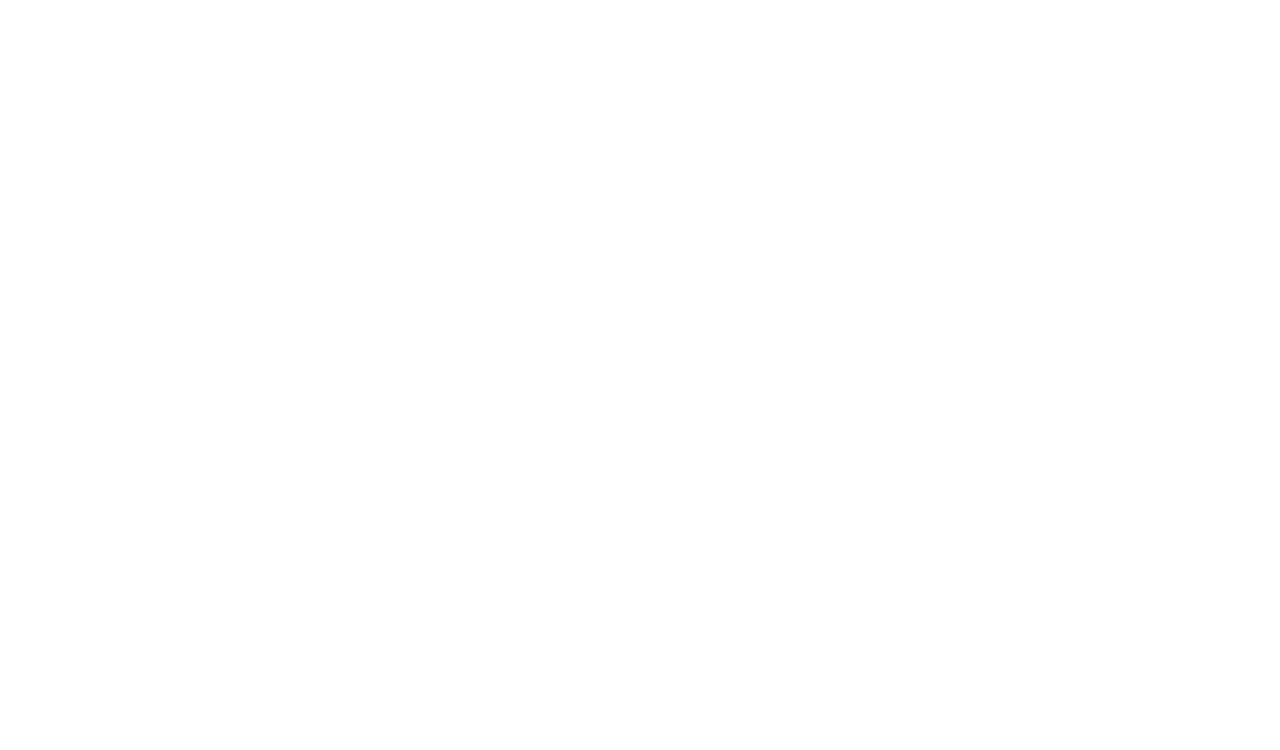
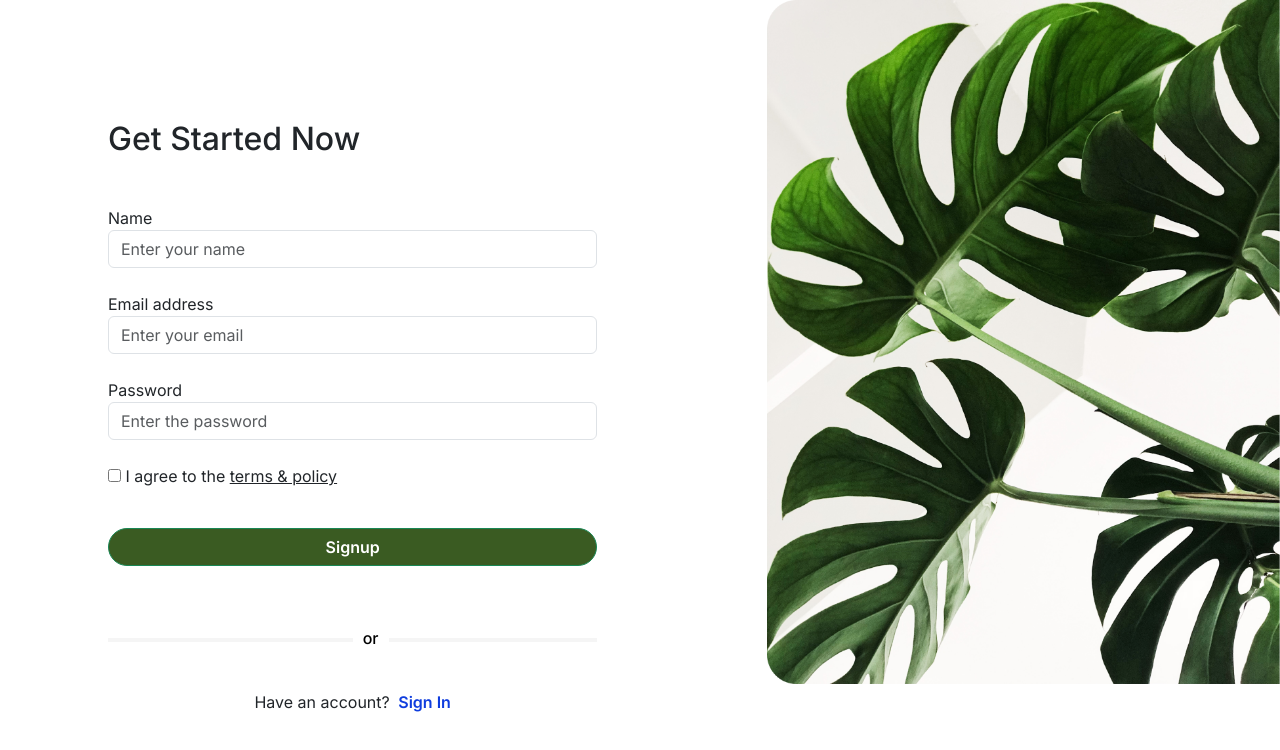
Before and after one commit to zey3dem3d/Login-System, a plain HTML site: page index.html in a window 1280 px wide. Drawn offline with Linux system fonts and the light colour scheme.

Commit message:
UI Design

```diff
--- a/css/style.css
+++ b/css/style.css
@@ -0,0 +1,50 @@
+body {
+  font-family: "Inter", sans-serif;
+  font-optical-sizing: auto;
+}
+
+button {
+  background-color: #3a5b22 !important;
+  font-weight: 600 !important;
+}
+
+.input-container-child {
+  margin-top: 120px !important;
+}
+
+@media all and (max-width: 1200px) {
+  img {
+    display: none;
+  }
+  .input-container-parent {
+    justify-content: center !important;
+    margin: 0 !important;
+  }
+  .input-container-child {
+    padding: 0;
+    width: 75% !important;
+  }
+}
+
+label span {
+  text-decoration: underline;
+}
+
+.center-line {
+  color: #fff;
+  border-bottom: 4px solid #f5f5f5;
+}
+
+.center-text {
+  color: #000;
+  left: 50%;
+  top: 50%;
+  background-color: #fff;
+  font-weight: 500;
+  padding: 0 10px;
+}
+
+.blue-word {
+  color: #0f3dde;
+  font-weight: 600;
+}
--- a/index.html
+++ b/index.html
@@ -4,11 +4,72 @@
     <meta charset="UTF-8" />
     <meta name="viewport" content="width=device-width, initial-scale=1.0" />
     <title>Login System</title>
+    <link rel="shortcut icon" href="images/chris-lee-image.png" />
     <link rel="stylesheet" href="./css/all.min.css" />
     <link rel="stylesheet" href="./css/bootstrap.min.css" />
     <link rel="stylesheet" href="./css/style.css" />
+    <link rel="preconnect" href="https://fonts.googleapis.com" />
+    <link rel="preconnect" href="https://fonts.gstatic.com" crossorigin />
+    <link
+      href="https://fonts.googleapis.com/css2?family=Inter:ital,opsz,wght@0,14..32,100..900;1,14..32,100..900&display=swap"
+      rel="stylesheet"
+    />
   </head>
   <body>
+    <div class="row ms-5 m-0 justify-content-between input-container-parent">
+      <div
+        class="mx-5 mt-5 col-md-5 col-sm-12 input-container-child position-relative"
+      >
+        <h2 class="mb-5">Get Started Now</h2>
+        <form>
+          <label for="name">Name</label>
+          <input
+            type="text"
+            name="name"
+            id="name"
+            class="form-control mb-4"
+            placeholder="Enter your name"
+            required
+          />
+          <label for="email">Email address</label>
+          <input
+            type="email"
+            name="email"
+            id="email"
+            class="form-control mb-4"
+            placeholder="Enter your email"
+            required
+          />
+          <label for="password">Password</label>
+          <input
+            type="password"
+            name="password"
+            class="form-control mb-4"
+            id="password"
+            placeholder="Enter the password"
+            required
+          />
+          <input type="checkbox" name="checkbox" id="checkbox" value=" " />
+          <label for="checkbox" class="mb-3"
+            >I agree to the <span>terms & policy</span></label
+          >
+          <button class="btn btn-success mt-4 mb-5 w-100 rounded-pill">
+            Signup
+          </button>
+        </form>
+        <div class="center-line text-center position-relative">
+          .
+          <div class="center-text position-absolute">or</div>
+        </div>
+        <p class="text-center mt-5">
+          Have an account? <span class="ps-1 blue-word">Sign In</span>
+        </p>
+      </div>
+      <div class="col-5 p-0 m-0">
+        <img src="./images/chris-lee-image.png" class="w-100" alt="" />
+      </div>
+    </div>
+
     <script src="js/bootstrap.bundle.min.js"></script>
     <script src="js/main.js"></script>
   </body>
```
Also changed, not shown: images/chris-lee-image.png (added).
